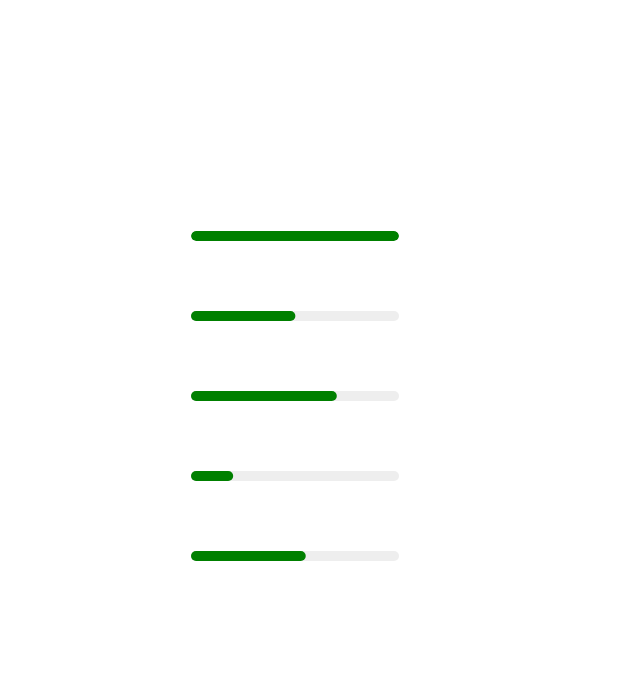
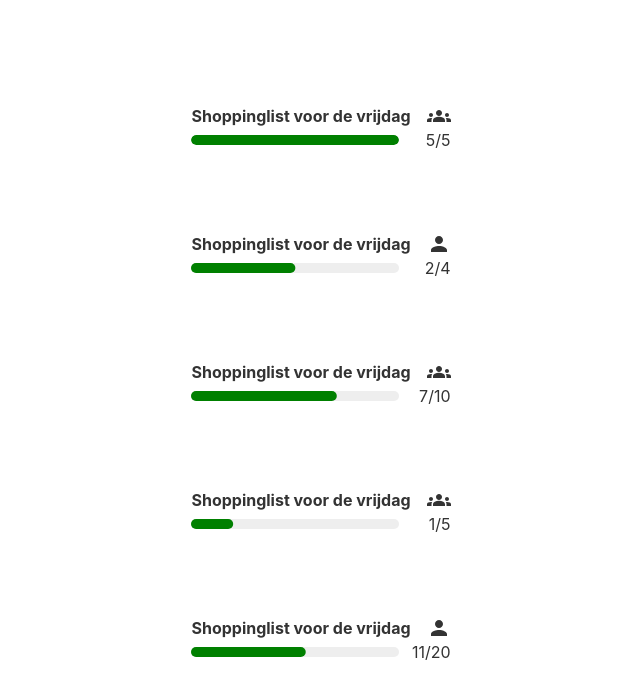
Before and after one commit to The-TMV-fellowship/ShopLister, a React (Vite) app: page / in a window 1280 px wide. Shown: the top 698 px of the page, without its empty margins (319-959 px from the left). Built offline with nearby package versions, Linux system fonts and the light colour scheme.

Commit message:
✨ Finishing up styles for shoppinglistcard
Co-authored-by: Bladgroen <Bladgroen@users.noreply.github.com>

```diff
--- a/src/HomePage/ShoppingListCard.scss
+++ b/src/HomePage/ShoppingListCard.scss
@@ -1,6 +1,13 @@
 .ShoppingListCard {
-  color: white;
+  color: #333333;
+  background-color: white;
   margin-bottom: 2rem;
+  max-height: 4.5rem;
+  padding: 1.5rem;
+  border-radius: 0.5rem;
+  align-items: center;
+  display: flex;
+  flex-direction: column;
   &__Title {
     font-weight: bold;
     text-align: left;
@@ -14,5 +21,6 @@
     display: flex;
     justify-content: space-between;
     align-items: center;
+    width: 100%;
   }
 }
--- a/src/HomePage/ShoppingListCard.tsx
+++ b/src/HomePage/ShoppingListCard.tsx
@@ -10,6 +10,8 @@ const BorderLinearProgress = styled(LinearProgress)(({ theme }) => ({
   height: 10,
   borderRadius: 5,
   width: "80%",
+  flexShrink: 0,
+  padding: 0,
   [`&.${linearProgressClasses.colorPrimary}`]: {
     backgroundColor:
       theme.palette.grey[theme.palette.mode === "light" ? 200 : 800],
@@ -42,11 +44,6 @@ function ShoppingListCard({
         {isGroup === true ? <GroupsIcon /> : <PersonIcon />}
       </div>
       <div className="ShoppingListCard__BottomRow">
-        {/* <LinearProgress
-          variant="determinate"
-          value={percentageCheckedOff}
-          className={styles.progress}
-        /> */}
         <BorderLinearProgress
           variant="determinate"
           value={percentageCheckedOff}
```
